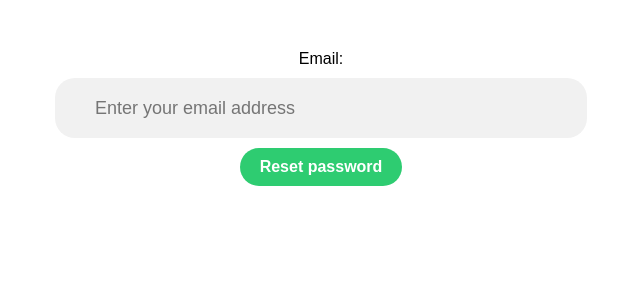
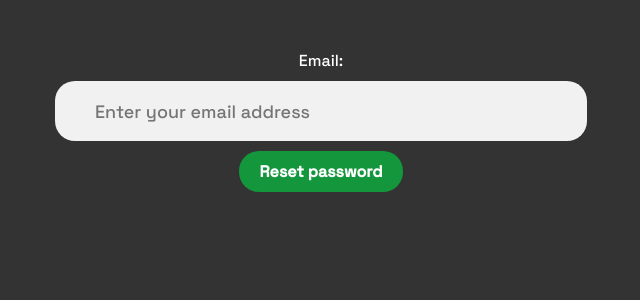
Before and after one commit to semoleg1986/graphiql-app, a React (Vite) app: page /reset-password in a window 1280 px wide. Shown: the top 300 px of the page, without its empty margins (319-959 px from the left). Built offline with nearby package versions, Linux system fonts and the light colour scheme.

Commit message:
fix: update style

```diff
--- a/index.html
+++ b/index.html
@@ -3,6 +3,7 @@
   <head>
     <meta charset="UTF-8" />
     <meta name="viewport" content="width=device-width, initial-scale=1.0" />
+    <link href="https://fonts.googleapis.com/css2?family=Space+Grotesk:wght@500&display=swap" rel="stylesheet">
     <title>React-components</title>
   </head>
   <body>
--- a/src/components/Form.css
+++ b/src/components/Form.css
@@ -1,6 +1,6 @@
 body {
     background-color: #f8f8f8;
-    font-family: Arial, sans-serif;
+    font-family: 'Space Grotesk', sans-serif;
     text-align: center;
     padding-top: 50px;
   }
@@ -36,7 +36,7 @@
     box-shadow: 0px 0px 5px #888888;
   }
   #button {
-    background-color: #2ecc71;
+    background-color: #13963c;
     color: #ffffff;
     font-size: 16px;
     font-weight: bold;
--- a/src/index.css
+++ b/src/index.css
@@ -1,16 +1,15 @@
 * {
     margin: 0;
     padding: 0;
-    font-family: sans-serif;
-    /* box-sizing: border-box; */
+    font-family: 'Space Grotesk', sans-serif;
 }
 body {
-    background-color: white;
-    color: black;
+    background-color: #333333;
+    color: white;
 }
 
 header {
-    background-color: black;
+    background-color: #222222;
     color: white;
     width: 90%;
     padding: 20px 5%;
@@ -19,7 +18,7 @@
     align-items: center;
 }
 .active {
-    color:cornflowerblue;
+    color: cornflowerblue;
 }
 
 header a{
@@ -29,5 +28,4 @@
 
 .container {
     padding: 20px;
-
 }
```
